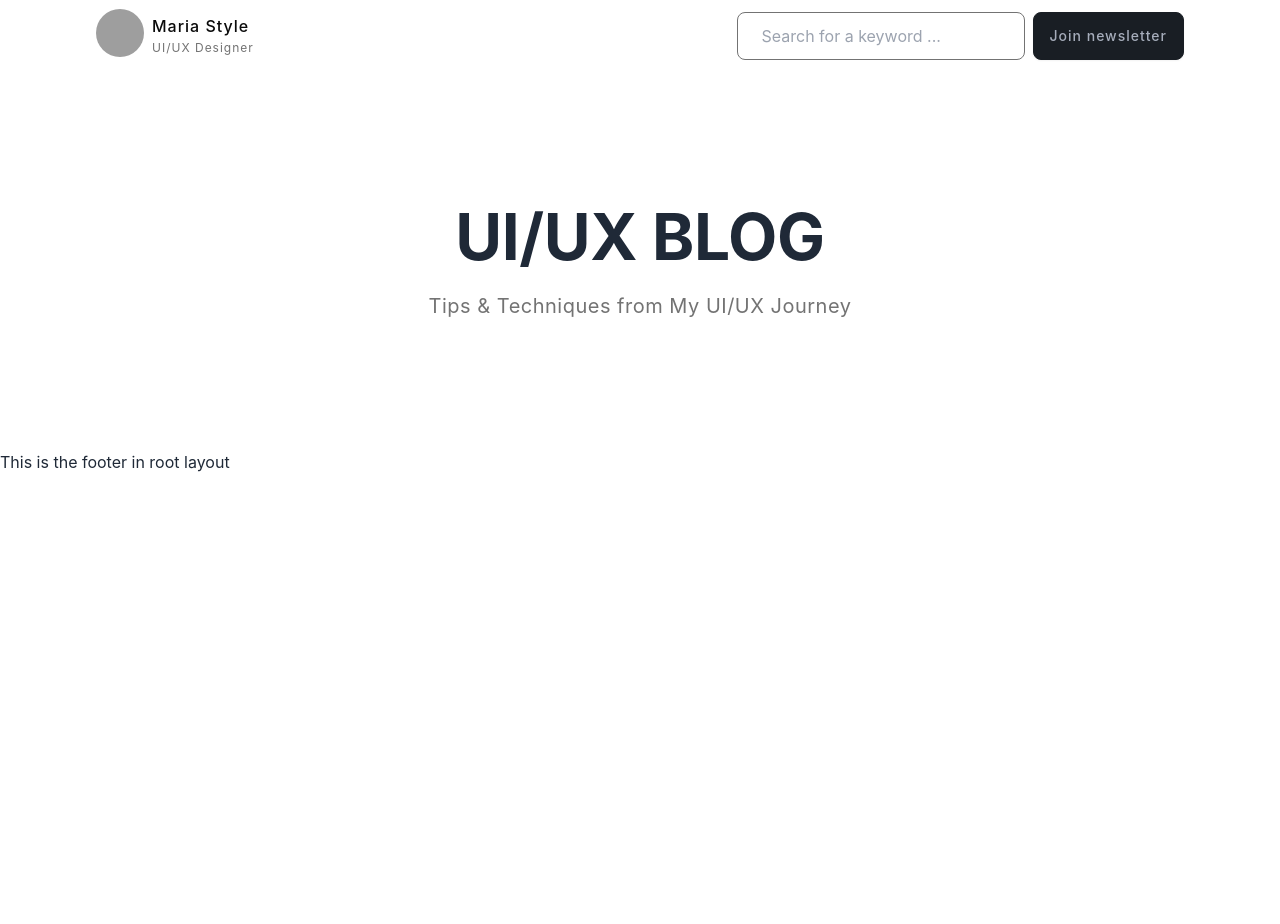
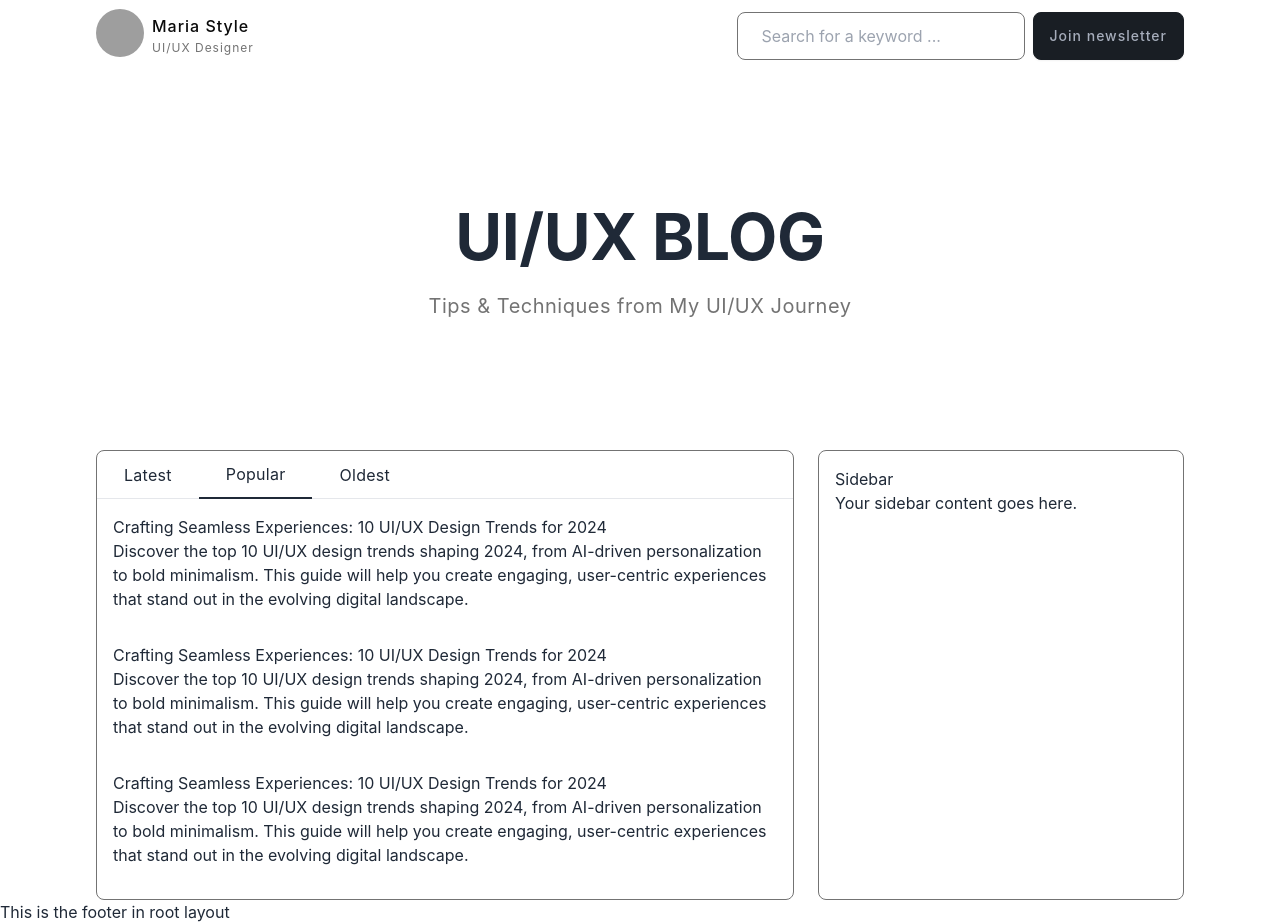
Before and after one commit to maryamsarafrazi/bloggy-ui, a Next.js app: page /articles in a window 1280 px wide. Before the commit the page ends 800 px from the top, so only its background shows below. Built offline with nearby package versions, Linux system fonts and the light colour scheme; grey boxes are pictures that could not be loaded.

Commit message:
Add sort article tab component

```diff
--- a/src/app/(public)/articles/page.tsx
+++ b/src/app/(public)/articles/page.tsx
@@ -1,9 +1,28 @@
+"use client";
+
+import ArticleListItem from "@/components/Article/ArticleListItem";
+import ArticleSortTab from "@/components/Article/ArticleSortTab";
 import Hero from "@/components/Hero/Hero";
 
 export default function Page() {
   return (
     <>
       <Hero />
+      <section className="max-w-[1440px] mx-auto px-24">
+        <div className="flex gap-6">
+          <div className="flex-[2] p-4 rounded-lg border border-neutral-500">
+            <ArticleSortTab />
+            <ArticleListItem />
+            <ArticleListItem />
+            <ArticleListItem />
+          </div>
+
+          <div className="flex-[1] p-4 rounded-lg border border-neutral-500">
+            <h2>Sidebar</h2>
+            <p>Your sidebar content goes here.</p>
+          </div>
+        </div>
+      </section>
     </>
   );
 }
--- /dev/null
+++ b/src/components/Article/ArticleListItem.tsx
@@ -0,0 +1,15 @@
+export default function ArticleListItem() {
+  return (
+    <div className="py-4">
+      <h2 className="">
+        Crafting Seamless Experiences: 10 UI/UX Design Trends for 2024
+      </h2>
+      <p>
+        Discover the top 10 UI/UX design trends shaping 2024, from AI-driven
+        personalization to bold minimalism. This guide will help you create
+        engaging, user-centric experiences that stand out in the evolving
+        digital landscape.
+      </p>
+    </div>
+  );
+}
--- /dev/null
+++ b/src/components/Article/ArticleSortTab.tsx
@@ -0,0 +1,17 @@
+export default function ArticleSortTab() {
+  return (
+    <div className="h-12 -mx-4 -mt-4 border-b">
+      <div role="tablist" className="tabs w-80">
+        <a role="tab" className="tab h-12 text-body-md" onClick={() => {}}>
+          Latest
+        </a>
+        <a role="tab" className="tab h-12 tab-active border-b-2 text-body-md">
+          Popular
+        </a>
+        <a role="tab" className="tab h-12 text-body-md">
+          Oldest
+        </a>
+      </div>
+    </div>
+  );
+}
```
